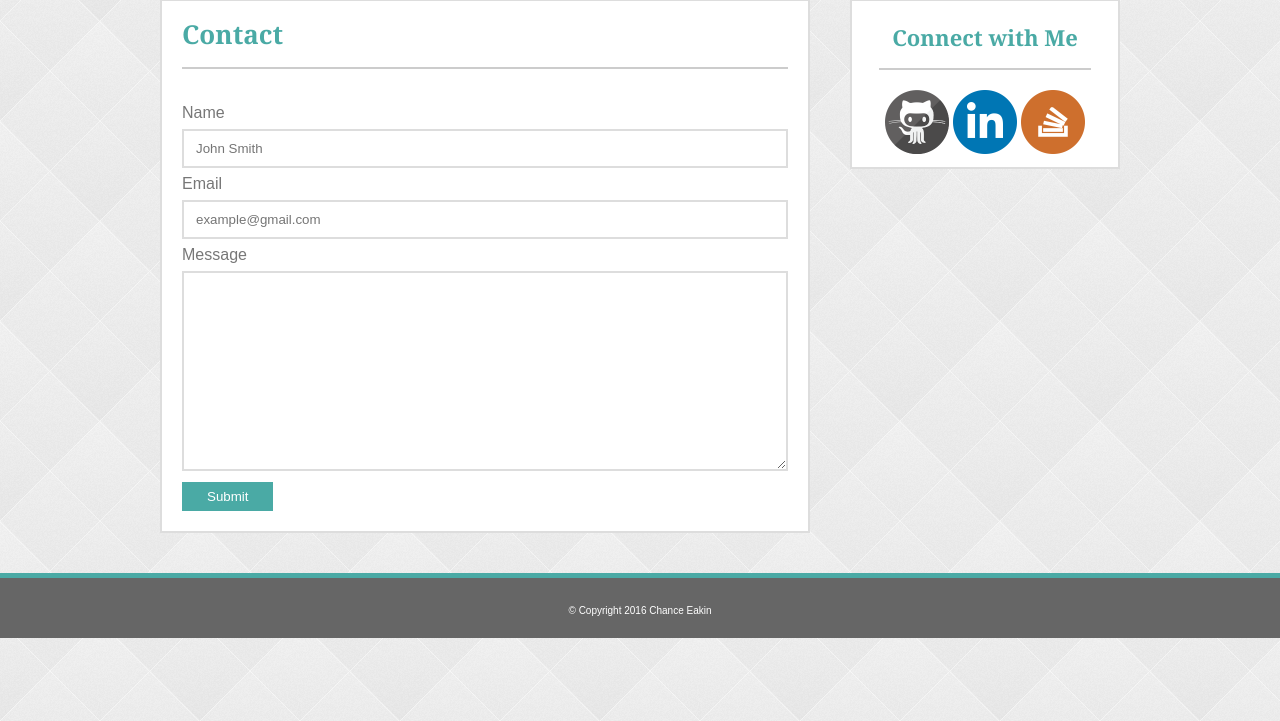
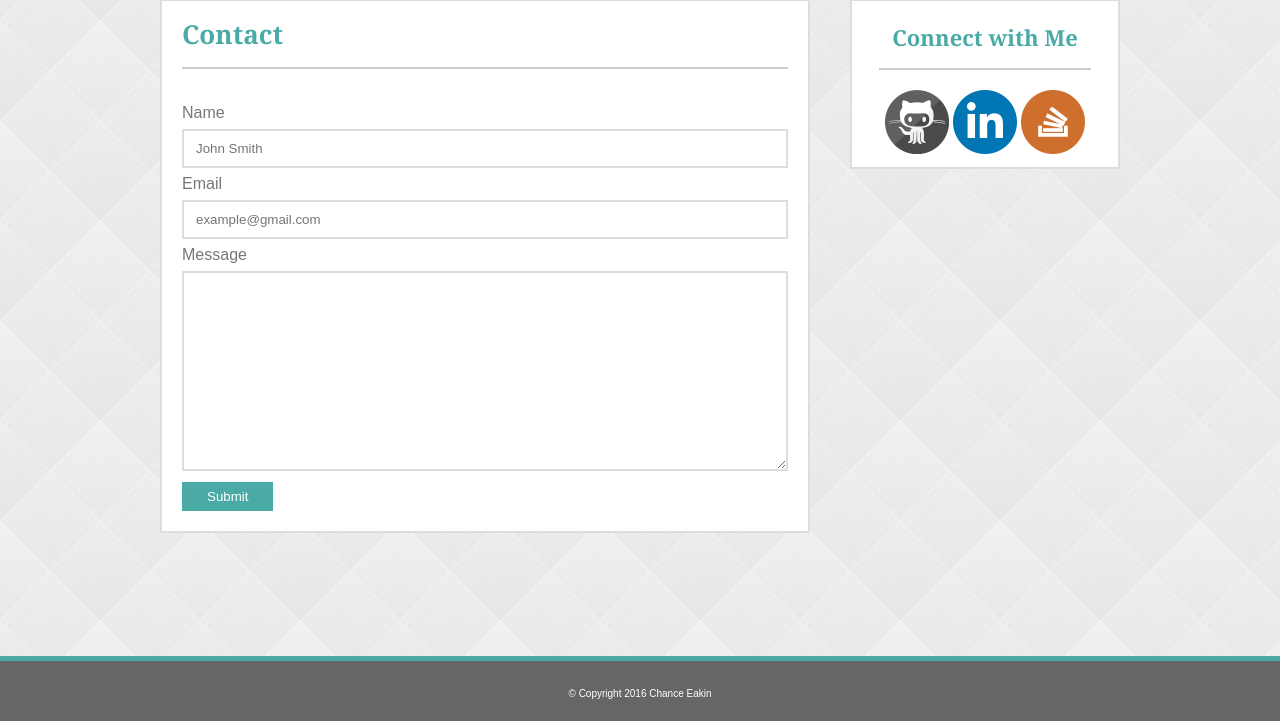
Before and after one commit to chanceeakin/Basic-Portfolio, a PHP site: page /contact.html in a window 1280 px wide. Shown: the part 79-800 px from the top of the page. Run offline with PHP 8.4, Linux system fonts and the light colour scheme.

Commit message:
final commit

```diff
--- a/assets/css/style.css
+++ b/assets/css/style.css
@@ -320,3 +320,20 @@ input[type=submit]:hover {
     line-height: 65px;
     clear: both;
 }
+
+#contact-footer {
+    position: fixed;
+    bottom: 0;
+    width: 100%;
+    background-color: #666666;
+    color: white;
+    text-align: center;
+    font-size: 10px;
+    margin: 0px;
+    border-top: 5px;
+    border-style: solid;
+    border-color: #4aaaa5;
+    line-height: 65px;
+    clear: both;
+
+}
--- a/contact.html
+++ b/contact.html
@@ -75,7 +75,7 @@
             <div class="push"></div>
         </div>
         <!-- Footer -->
-        <footer class="site-footer">
+        <footer class="site-footer" id="contact-footer">
             <p>© Copyright 2016 Chance Eakin</p>
         </footer>
     </div>
```
